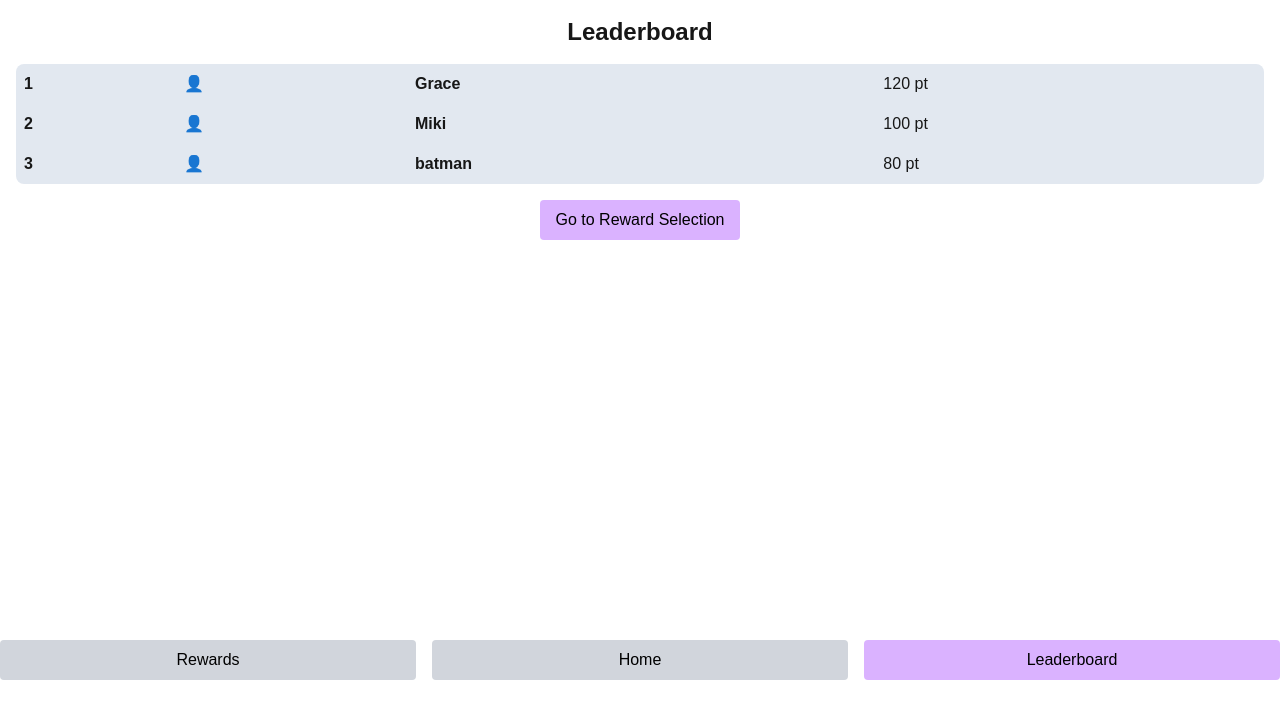
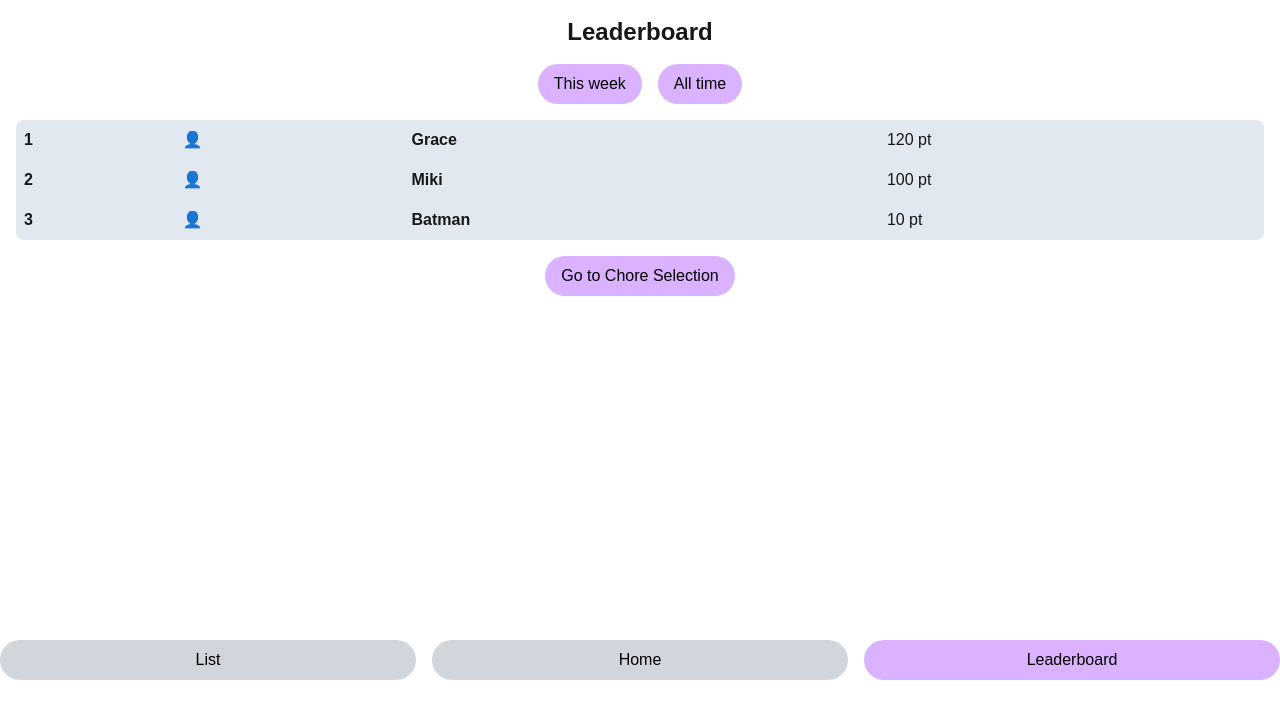
Before and after one commit to 3miki/Split-Play, a Next.js app: page /leaderboard in a window 1280 px wide. Shown: the top 718 px of the page. Built offline with nearby package versions, Linux system fonts and the light colour scheme.

Commit message:
update ui

```diff
--- a/app/leaderboard/page.tsx
+++ b/app/leaderboard/page.tsx
@@ -15,13 +15,27 @@ export default function Leaderboard() {
   return (
     <div className="container mx-auto p-4">
       <h1 className="text-2xl font-bold mb-4 text-center">Leaderboard</h1>
+      <div className="m-4 flex justify-center space-x-4">
+        <button
+          onClick={() => handleButtonClick()}
+          className="bg-purple-300 text-black px-4 py-2 rounded-full hover:bg-purple-600"
+        >
+          This week
+        </button>
+        <button
+          onClick={() => handleButtonClick()}
+          className="bg-purple-300 text-black px-4 py-2 rounded-full hover:bg-purple-600"
+        >
+          All time
+        </button>
+      </div>
       <LeaderboardTable scores={scores} />
       <div className="mt-4 flex justify-center">
         <button
           onClick={() => handleButtonClick()}
-          className="bg-purple-300 text-black px-4 py-2 rounded hover:bg-purple-600"
+          className="bg-purple-300 text-black px-4 py-2 rounded-full hover:bg-purple-600"
         >
-          Go to Reward Selection
+          Go to Chore Selection
         </button>
       </div>
     </div>
--- a/components/AddButton.tsx
+++ b/components/AddButton.tsx
@@ -6,7 +6,7 @@ export default function AddButton({ onClick }: AddButtonProps) {
   return (
     <button
       onClick={onClick}
-      className="px-4 py-2 bg-purple-300 text-black rounded hover:bg-green-600"
+      className="px-4 py-2 bg-purple-300 text-black rounded-full hover:bg-green-600"
     >
       Add Bill
     </button>
--- a/components/AddRewardButton.tsx
+++ b/components/AddRewardButton.tsx
@@ -6,7 +6,7 @@ export default function AddRewardButton({ onClick }: AddRewardButtonProps) {
   return (
     <button
       onClick={onClick}
-      className="px-4 py-2 bg-purple-300 text-black rounded hover:bg-green-600"
+      className="px-4 py-2 bg-purple-300 text-black rounded-full hover:bg-green-600"
     >
       Add Chore
     </button>
--- a/components/BillList.tsx
+++ b/components/BillList.tsx
@@ -47,7 +47,7 @@ export default function BillList({
               handlePay(bill.id);
               console.log("View details for bill:", bill.id);
             }}
-            className={`px-4 py-2 rounded ${
+            className={`px-4 py-2 rounded-full ${
               bill.users?.some((u) => u.name === user && !u.paid)
                 ? "bg-purple-300 text-black hover:bg-purple-600"
                 : "bg-purple-300 text-black hover:bg-purple-600"
--- a/components/NewBillForm.tsx
+++ b/components/NewBillForm.tsx
@@ -59,7 +59,7 @@ export default function NewBillForm({
       </div>
       <button
         type="submit"
-        className="px-4 py-2 bg-purple-300 text-black rounded hover:bg-purple-600"
+        className="px-4 py-2 bg-purple-300 text-black rounded-full hover:bg-purple-600"
       >
         Save Bill
       </button>
--- a/components/PickButton.tsx
+++ b/components/PickButton.tsx
@@ -11,7 +11,7 @@ export default function PickButton({
     <button
       onClick={onClick}
       disabled={disabled}
-      className="px-4 py-2 bg-orange-500 text-black rounded hover:bg-orange-600 disabled:bg-gray-300"
+      className="px-4 py-2 bg-orange-500 text-black rounded-lg hover:bg-orange-600 disabled:bg-gray-300"
     >
       Pick Reward
     </button>
--- a/components/QuickMenu.tsx
+++ b/components/QuickMenu.tsx
@@ -6,7 +6,7 @@ export default function QuickMenu() {
   const pathname = usePathname(); // Get the current path
 
   const menuItems = [
-    { href: "/settings", label: "Rewards" },
+    { href: "/settings", label: "List" },
     { href: "/", label: "Home" },
     { href: "/leaderboard", label: "Leaderboard" },
     // { href: "/rewards", label: "Select Rewards" },
@@ -18,7 +18,7 @@ export default function QuickMenu() {
         <Link
           key={item.href}
           href={item.href}
-          className={`flex-1 text-center px-4 py-2 rounded hover:bg-gray-300 ${
+          className={`flex-1 text-center px-4 py-2 rounded-full hover:bg-gray-300 ${
             pathname === item.href
               ? "bg-purple-300 text-black"
               : "bg-gray-300 text-black"
--- a/components/RewardGrid.tsx
+++ b/components/RewardGrid.tsx
@@ -49,7 +49,7 @@ export default function RewardGrid({
                   ]);
                 }
               }}
-              className={`ml-4 px-4 py-2 rounded ${
+              className={`ml-4 px-4 py-2 rounded-lg ${
                 isSelected || claim?.user
                   ? "bg-purple-300 text-black"
                   : "bg-purple-300 text-black hover:bg-purple-600"
--- a/components/RewardList.tsx
+++ b/components/RewardList.tsx
@@ -35,10 +35,10 @@ export default function RewardList({
                 type="text"
                 value={newName}
                 onChange={(e) => setNewName(e.target.value)}
-                className="bg-white px-2 py-1 rounded"
+                className="bg-white px-2 py-1 rounded-full"
               />
               <button
-                className="px-4 py-2 bg-purple-300 text-black rounded hover:bg-green-600"
+                className="px-4 py-2 bg-purple-300 text-black rounded-full hover:bg-green-600"
                 onClick={() => updateRewardName(reward.id, newName)}
               >
                 Save
@@ -48,7 +48,7 @@ export default function RewardList({
             <>
               <h3 className="text-lg font-semibold">{reward.name}</h3>
               <button
-                className="px-4 py-2 bg-purple-300 text-black rounded hover:bg-purple-600"
+                className="px-4 py-2 bg-purple-300 text-black rounded-full hover:bg-purple-600"
                 onClick={() => {
                   setEditingRewardId(reward.id);
                   setNewName(reward.name);
--- a/components/SaveBillButton.tsx
+++ b/components/SaveBillButton.tsx
@@ -11,7 +11,7 @@ export default function SaveBillButton({
     <button
       onClick={onClick}
       disabled={disabled}
-      className="px-4 py-2 bg-purple-300 text-black rounded hover:bg-green-600 disabled:bg-gray-300"
+      className="px-4 py-2 bg-purple-300 text-black rounded-full hover:bg-green-600 disabled:bg-gray-300"
     >
       Save Bill
     </button>
--- a/components/SettleBillButton.tsx
+++ b/components/SettleBillButton.tsx
@@ -11,7 +11,7 @@ export default function SettleBillButton({
     <button
       onClick={onClick}
       disabled={disabled}
-      className="px-4 py-2 bg-purple-500 text-black rounded hover:bg-purple-600 disabled:bg-gray-300"
+      className="px-4 py-2 bg-purple-500 text-black rounded-lg hover:bg-purple-600 disabled:bg-gray-300"
     >
       Settle Bill
     </button>
--- a/lib/mockData.ts
+++ b/lib/mockData.ts
@@ -74,7 +74,7 @@ export const mockScores: Score[] = [
     points: 100,
   },
   {
-    user: "batman",
-    points: 80,
+    user: "Batman",
+    points: 10,
   },
 ];
```
